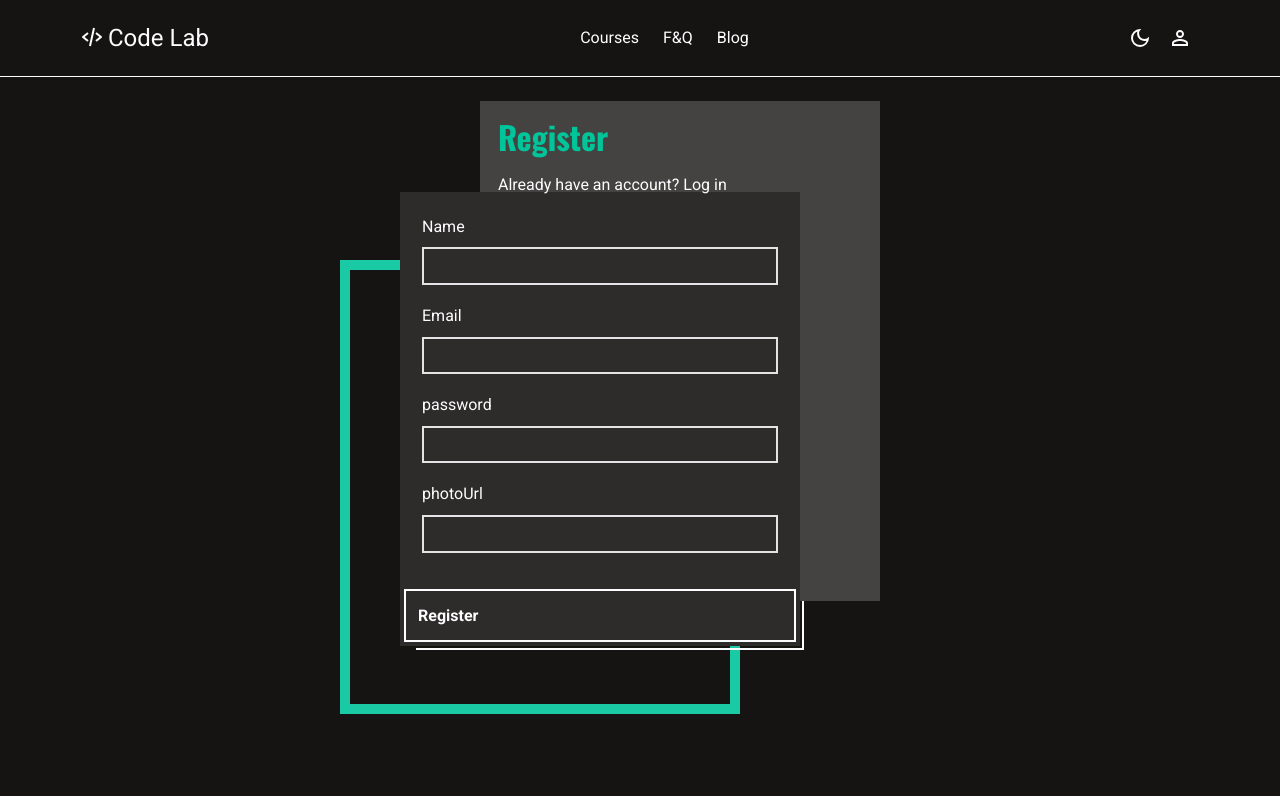
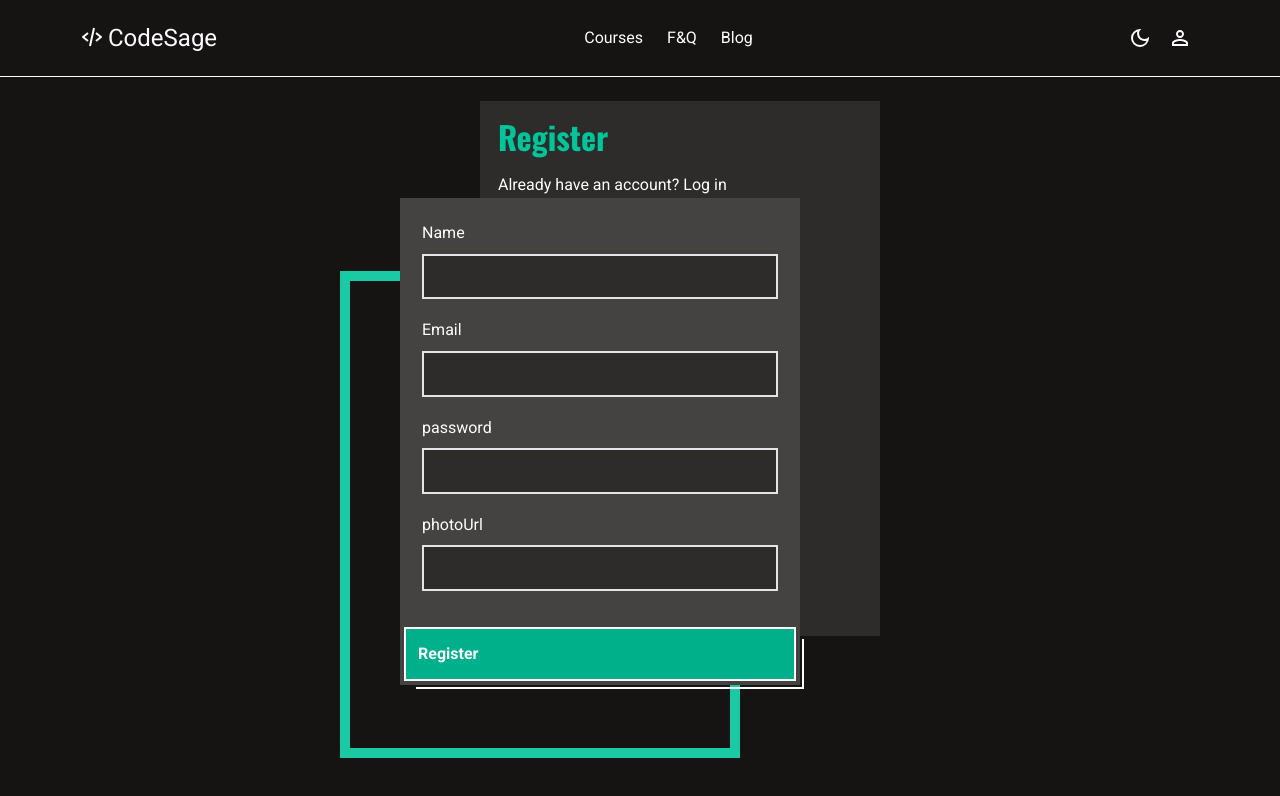
Before and after one commit to UpalBarua/code-sage-client, a React (Vite) app: page /register in a window 1280 px wide. Shown: the top 796 px of the page. Built offline with nearby package versions, Linux system fonts and the light colour scheme; no server answers.

Commit message:
Added email signup

```diff
--- a/index.html
+++ b/index.html
@@ -9,7 +9,7 @@
     <link
       href="https://fonts.googleapis.com/css2?family=Oswald:wght@300;400;700&family=Roboto:wght@300;400;700&display=swap"
       rel="stylesheet" />
-    <title>Assignment 10</title>
+    <title>CodeSage</title>
   </head>
   <body class="dark-mode">
     <div id="root"></div>
--- a/src/components/Form/Form.module.css
+++ b/src/components/Form/Form.module.css
@@ -12,7 +12,7 @@
   background-color: var(--clr-primary-400);
   color: var(--clr-light-500);
   border: 2px solid var(--clr-secondary-400);
-  padding: var(--spacing-100) var(--spacing-200);
+  padding: var(--spacing-200);
 }
 
 .input:hover,
--- a/src/components/Navbar/Navbar.jsx
+++ b/src/components/Navbar/Navbar.jsx
@@ -27,7 +27,7 @@ const Navbar = () => {
         data-visible={isNavVisible}>
         <Link className={styles.logo} to="/">
           <BiCodeAlt className={styles.icon} />
-          <h1 className={styles.name}>Code Lab</h1>
+          <h1 className={styles.name}>CodeSage</h1>
         </Link>
 
         <ul className={styles.menu}>
--- a/src/components/Register/Register.jsx
+++ b/src/components/Register/Register.jsx
@@ -4,6 +4,7 @@ import NameInput from '../Form/NameInput';
 import EmailInput from '../Form/EmailInput';
 import PasswordInput from '../Form/PasswordInput';
 import PhotoUrlInput from '../Form/PhotoUrlInput';
+import { useAuth } from '../../contexts/AuthContext';
 import styles from '../Register/Register.module.css';
 import utilities from '../../assets/utilities.module.css';
 
@@ -12,6 +13,18 @@ const Register = () => {
   const [emailInputVal, setEmailInputVal] = useState('');
   const [passwordInputVal, setPasswordInputVal] = useState('');
   const [photoUrlInputVal, setPhotoUrlInputVal] = useState('');
+  const { createUser } = useAuth();
+
+  const handleRegister = async event => {
+    event.preventDefault();
+
+    try {
+      await createUser(emailInputVal, passwordInputVal);
+      console.log('Account created');
+    } catch (error) {
+      console.log(error);
+    }
+  };
 
   return (
     <div className={`${styles.container} ${utilities.container}`}>
@@ -24,7 +37,7 @@ const Register = () => {
         </div>
 
         <div className={styles.col}>
-          <form className={styles.form}>
+          <form className={styles.form} onSubmit={handleRegister}>
             <NameInput
               nameInputVal={nameInputVal}
               setNameInputVal={setNameInputVal}
--- a/src/components/Register/Register.module.css
+++ b/src/components/Register/Register.module.css
@@ -13,14 +13,14 @@
 .col:first-child {
   grid-column: 1/13;
   grid-row: 1/12;
-  background-color: var(--clr-primary-300);
   padding: var(--spacing-400);
+  background-color: var(--clr-primary-400);
 }
 
 .col:last-child {
   grid-column: 1/13;
   grid-row: 3/13;
-  background-color: var(--clr-primary-400);
+  background-color: var(--clr-primary-300);
 }
 
 .form {
@@ -45,6 +45,7 @@
   width: 100%;
   margin-top: var(--spacing-400);
   padding: var(--spacing-300);
+  background-color: var(--clr-accent-500);
 }
 
 @media screen and (min-width: 48em) {
--- /dev/null
+++ b/src/contexts/AuthContext.jsx
@@ -0,0 +1,17 @@
+import React, { createContext, useContext } from 'react';
+import { createUserWithEmailAndPassword } from 'firebase/auth';
+import { auth } from '../firebase/firebase.config';
+
+const AuthContext = createContext();
+export const useAuth = () => useContext(AuthContext);
+
+export const AuthProvider = ({ children }) => {
+  const createUser = (email, password) => {
+    return createUserWithEmailAndPassword(auth, email, password);
+  };
+
+  const value = {
+    createUser,
+  };
+  return <AuthContext.Provider value={value}>{children}</AuthContext.Provider>;
+};
--- /dev/null
+++ b/src/firebase/firebase.config.js
@@ -0,0 +1,19 @@
+// Import the functions you need from the SDKs you need
+import { initializeApp } from 'firebase/app';
+import { getAuth } from 'firebase/auth';
+// TODO: Add SDKs for Firebase products that you want to use
+// https://firebase.google.com/docs/web/setup#available-libraries
+
+// Your web app's Firebase configuration
+const firebaseConfig = {
+  apiKey: import.meta.env.VITE_FIREBASE_API_KEY,
+  authDomain: import.meta.env.VITE_FIREBASE_AUTH_DOMAIN,
+  projectId: import.meta.env.VITE_FIREBASE_PROJECT_ID,
+  storageBucket: import.meta.env.VITE_FIREBASE_STORAGE_BUCKET,
+  messagingSenderId: import.meta.env.VITE_FIREBASE_MESSAGING_SENDER_ID,
+  appId: import.meta.env.VITE_FIREBASE_APPID,
+};
+
+// Initialize Firebase
+const app = initializeApp(firebaseConfig);
+export const auth = getAuth(app);
--- a/src/main.jsx
+++ b/src/main.jsx
@@ -1,13 +1,16 @@
 import React from 'react';
 import ReactDOM from 'react-dom/client';
-import { DarkModeProvider, useDarkMode } from './contexts/DarkModeContext';
+import { DarkModeProvider } from './contexts/DarkModeContext';
+import { AuthProvider } from './contexts/AuthContext';
 import App from './components/App/App';
 import './assets/index.css';
 
 ReactDOM.createRoot(document.getElementById('root')).render(
   <React.StrictMode>
     <DarkModeProvider>
-      <App />
+      <AuthProvider>
+        <App />
+      </AuthProvider>
     </DarkModeProvider>
   </React.StrictMode>
 );
```
